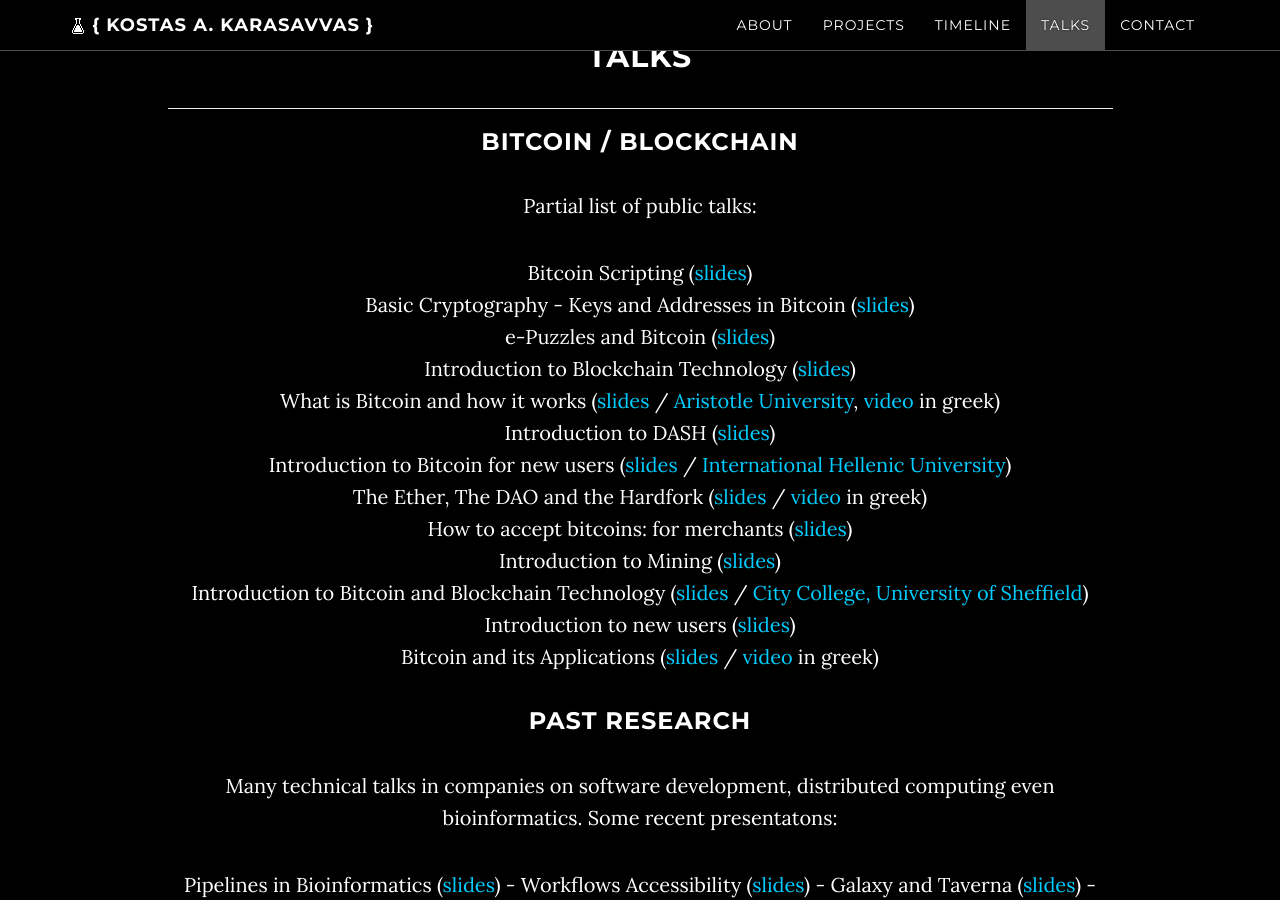
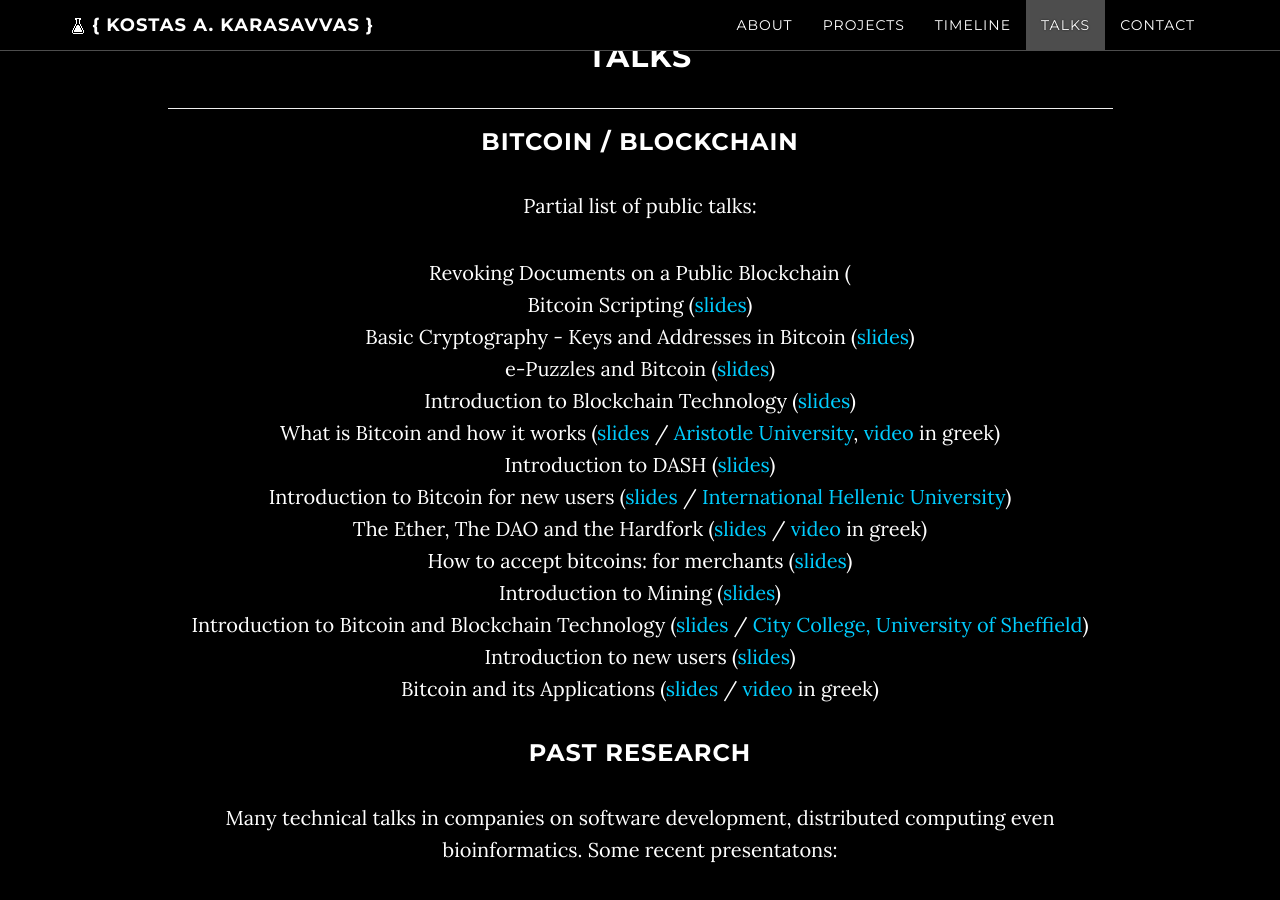
Before and after one commit to karask/karask.github.io, a Jekyll site: the page built from index.html, in a window 1280 px wide and 900 px high, scrolled down 6956 px. Built offline with Jekyll 4.4.1, drawn with Linux system fonts in a browser that asks for light colours; nearby versions of some CDN libraries; the list of posts is cut into pages by our own code; comment, search, counter and statistics services are not loaded.

Commit message:
added revoking certificates talk

```diff
--- a/talks.html
+++ b/talks.html
@@ -11,6 +11,7 @@ title: Talks
 
 Partial list of public talks:
 
+Revoking Documents on a Public Blockchain (<a href="https://www.decentralized.com/blog/2018/12/10/decentralized-2018-day-1-kostas-karasavvas-university-of-nicosia/" target="_blank"></a><br>
 Bitcoin Scripting ([slides](/assets/IntroductionToBitcoinScripting.pdf))<br>
 Basic Cryptography - Keys and Addresses in Bitcoin ([slides](/assets/BitcoinKeysAndAddresses.pdf))<br>
 e-Puzzles and Bitcoin ([slides](/assets/e-PuzzlesAndBitcoin.pdf))<br>
```
